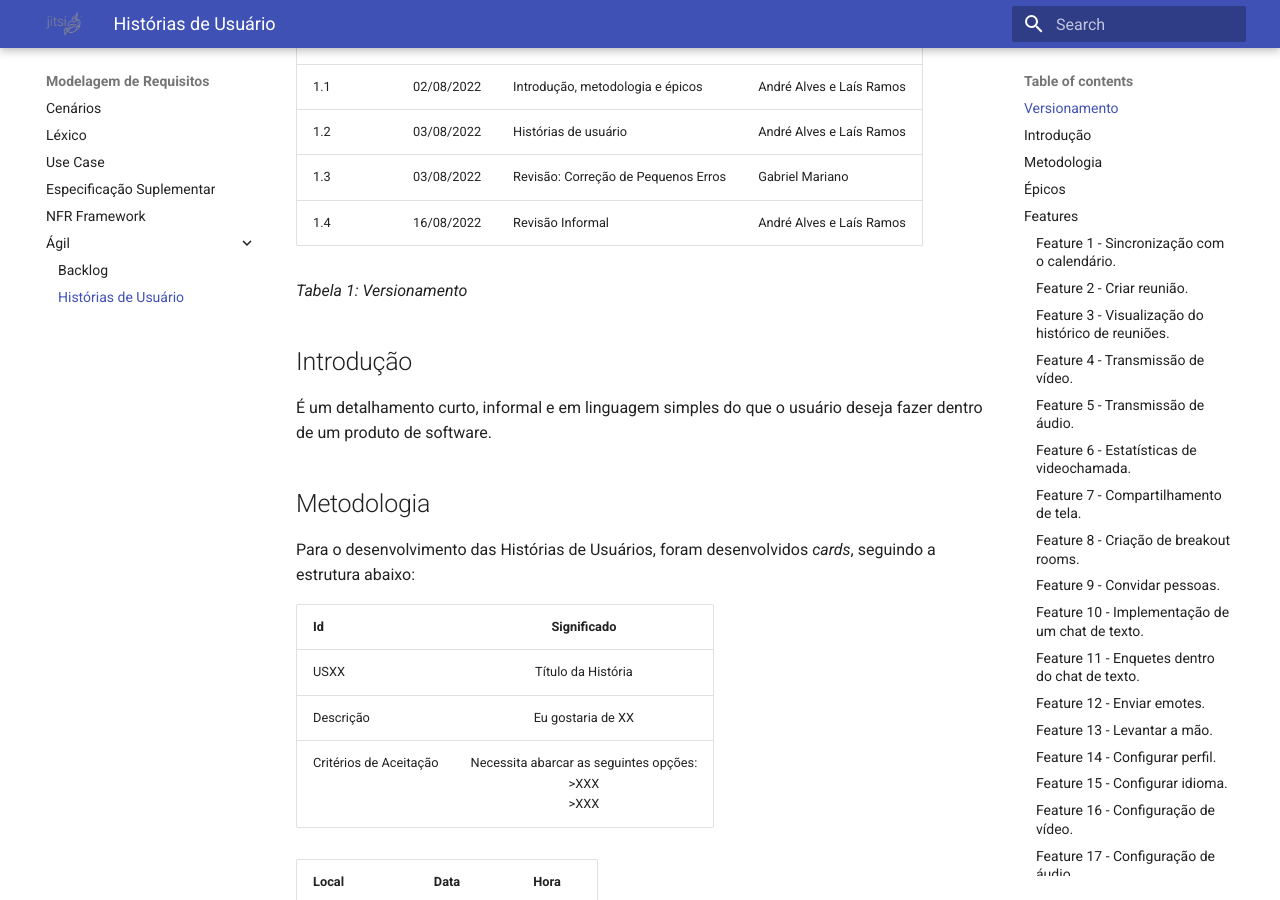
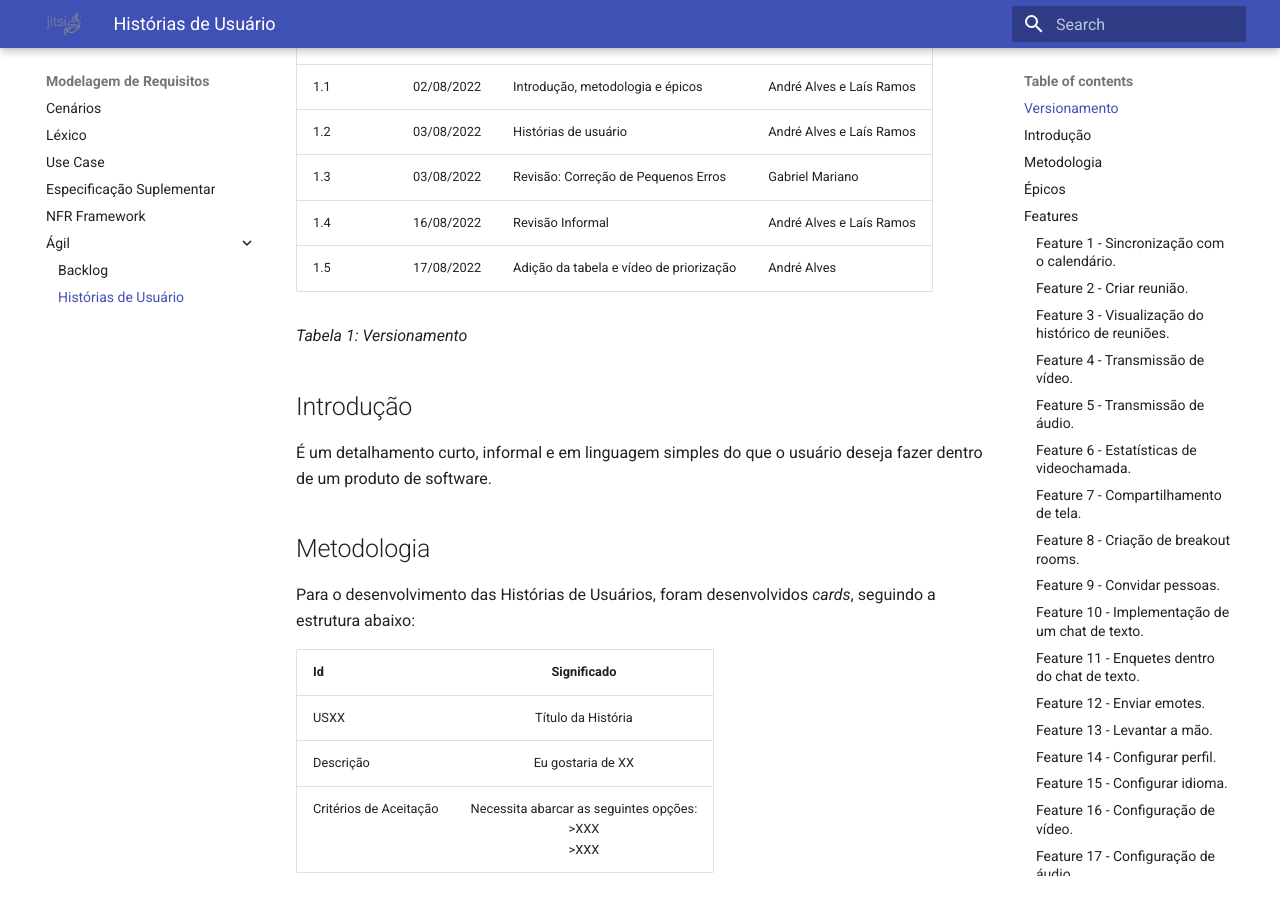
Before and after one commit to gabrielm2q/2022.1-Jitsi-Meet, an MkDocs documentation site: the page built from docs/modelagem/agil/historiasDeUsuario.md, in a window 1280 px wide and 900 px high, scrolled down 306 px. Built offline with MkDocs 1.6.1 and Material for MkDocs 9.7.7, drawn with Linux system fonts in a browser that asks for light colours.

Commit message:
update: tabela de versoes

```diff
--- a/docs/modelagem/agil/historiasDeUsuario.md
+++ b/docs/modelagem/agil/historiasDeUsuario.md
@@ -7,6 +7,7 @@
 | 1.2   | 03/08/2022 | Histórias de usuário | André Alves e Laís Ramos |
 | 1.3   | 03/08/2022 | Revisão: Correção de Pequenos Erros | Gabriel Mariano |
 | 1.4   | 16/08/2022 | Revisão Informal | André Alves e Laís Ramos |
+| 1.5   | 17/08/2022 | Adição da tabela e vídeo de priorização | André Alves |
 
 _Tabela 1: Versionamento_
 
```
